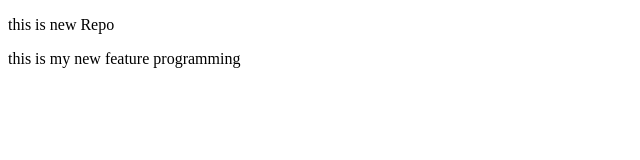
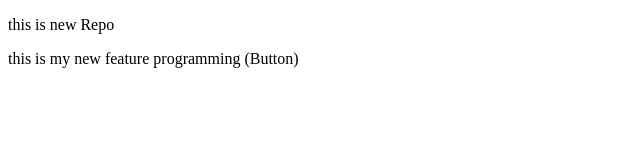
Before and after one commit to techiesujesh07/localrepo, a plain HTML site: page LocalRepo/index.html in a window 1280 px wide. Shown: the full height of the page, 0-640 px from the left. Drawn offline with Linux system fonts and the light colour scheme.

```diff
--- a/LocalRepo/index.html
+++ b/LocalRepo/index.html
@@ -7,6 +7,6 @@
 </head>
 <body>
    <p>this is new Repo</p>
-   <p>this is my new feature programming</p>
+   <p>this is my new feature programming (Button)</p>
 </body>
 </html>
```
